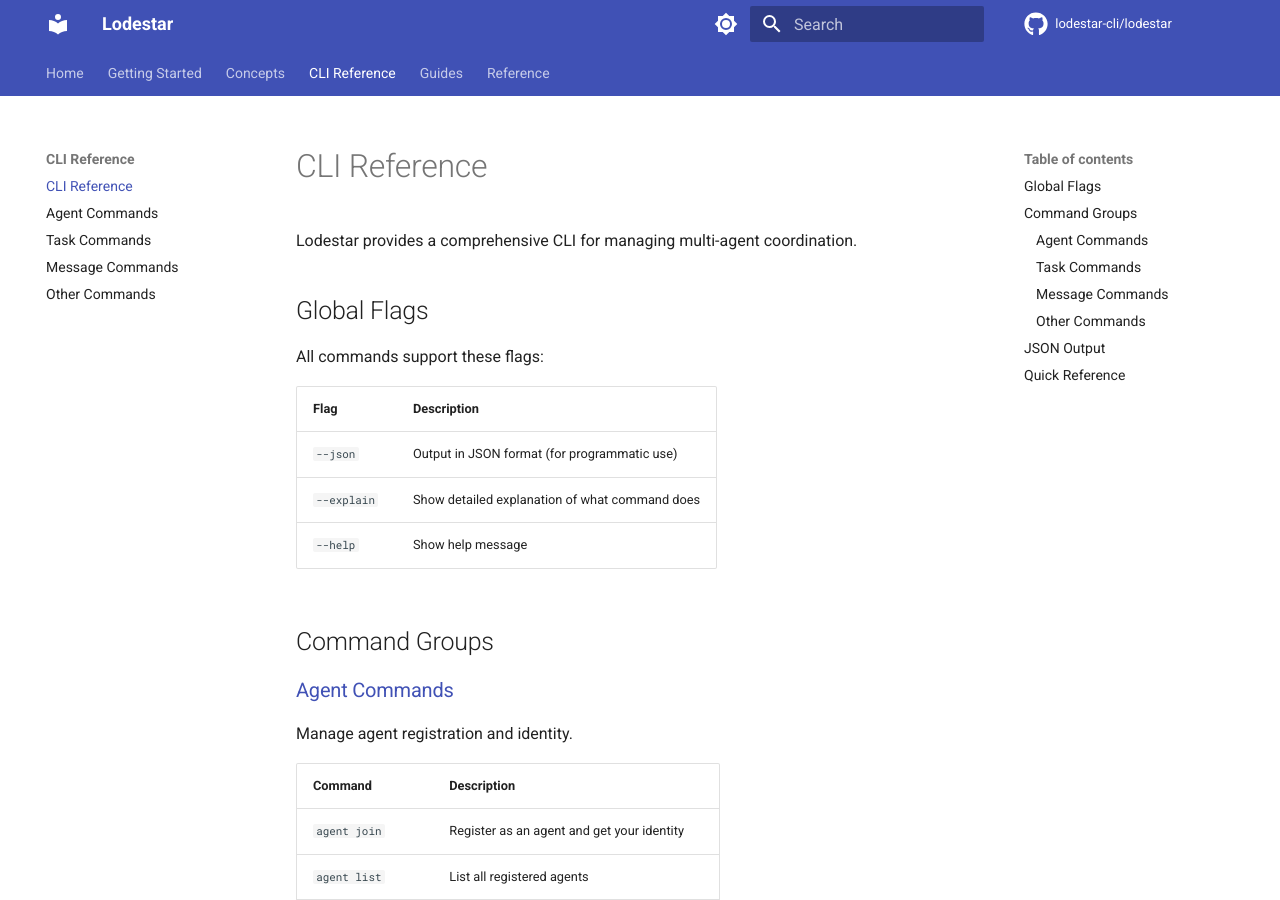
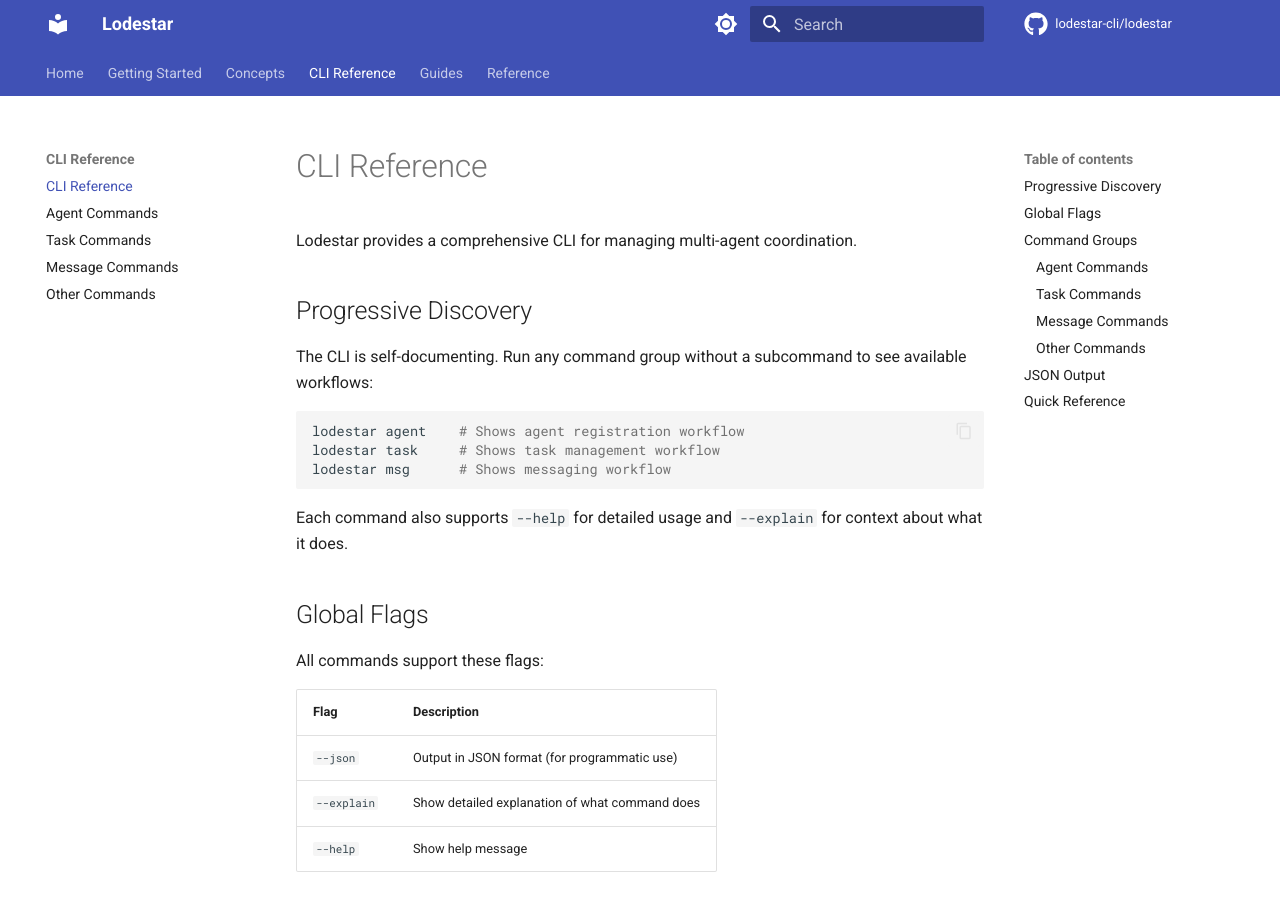
Before and after one commit to ThomasRohde/lodestar, an MkDocs documentation site: the page built from docs/cli/index.md, in a window 1280 px wide and 900 px high. Built offline with MkDocs 1.6.1 and Material for MkDocs 9.7.7, drawn with Linux system fonts in a browser that asks for light colours; comment, search, counter and statistics services are not loaded.

Commit message:
docs: Add progressive discovery section to CLI reference
- Add Progressive Discovery section to CLI index explaining
  that running command groups without subcommands shows workflows
- Add Quick Start tips to agent.md, task.md, and msg.md

🤖 Generated with [Claude Code](https://claude.com/claude-code)

Co-Authored-By: Claude Opus 4.5 <noreply@anthropic.com>

````diff
--- a/docs/cli/index.md
+++ b/docs/cli/index.md
@@ -1,6 +1,18 @@
 # CLI Reference
 
 Lodestar provides a comprehensive CLI for managing multi-agent coordination.
+
+## Progressive Discovery
+
+The CLI is self-documenting. Run any command group without a subcommand to see available workflows:
+
+```bash
+lodestar agent    # Shows agent registration workflow
+lodestar task     # Shows task management workflow
+lodestar msg      # Shows messaging workflow
+```
+
+Each command also supports `--help` for detailed usage and `--explain` for context about what it does.
 
 ## Global Flags
 
````
Also changed, not shown: docs/cli/agent.md (+3 -0 lines), docs/cli/msg.md (+3 -0 lines), docs/cli/task.md (+3 -0 lines).
